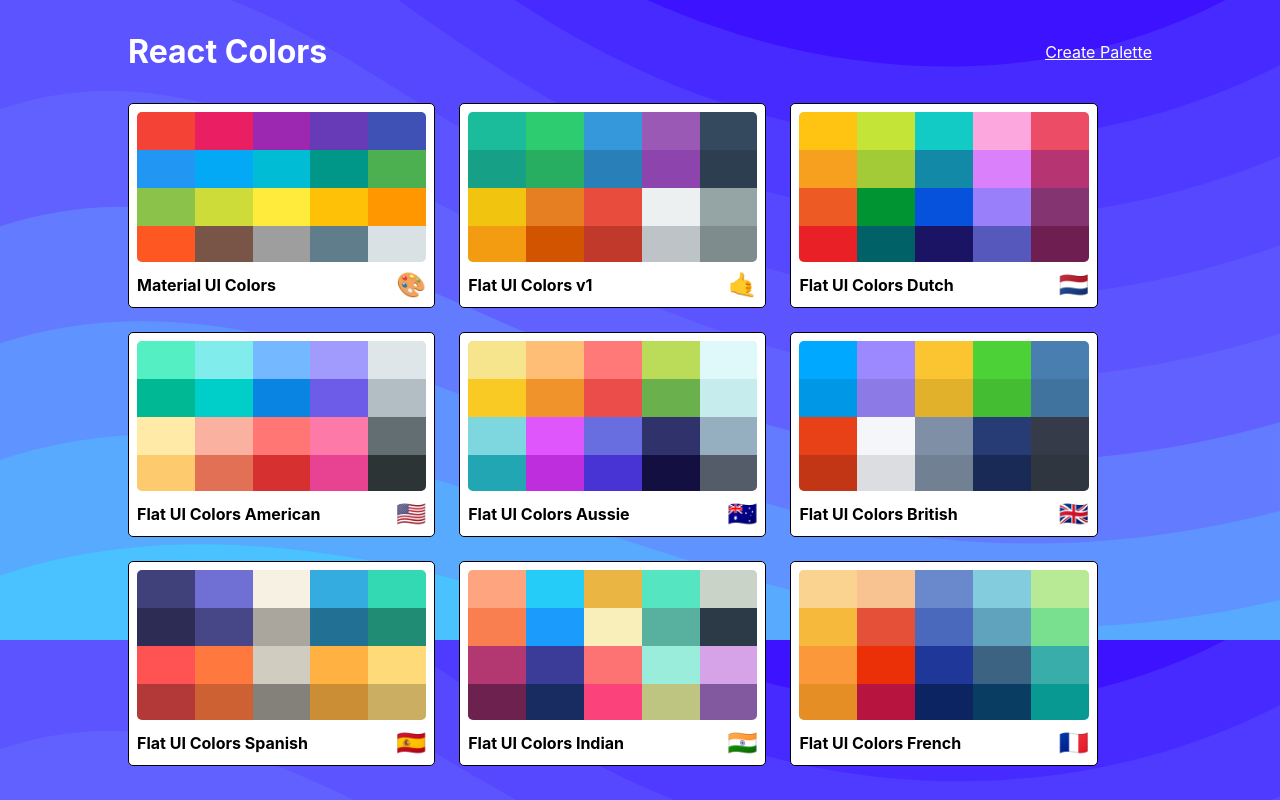
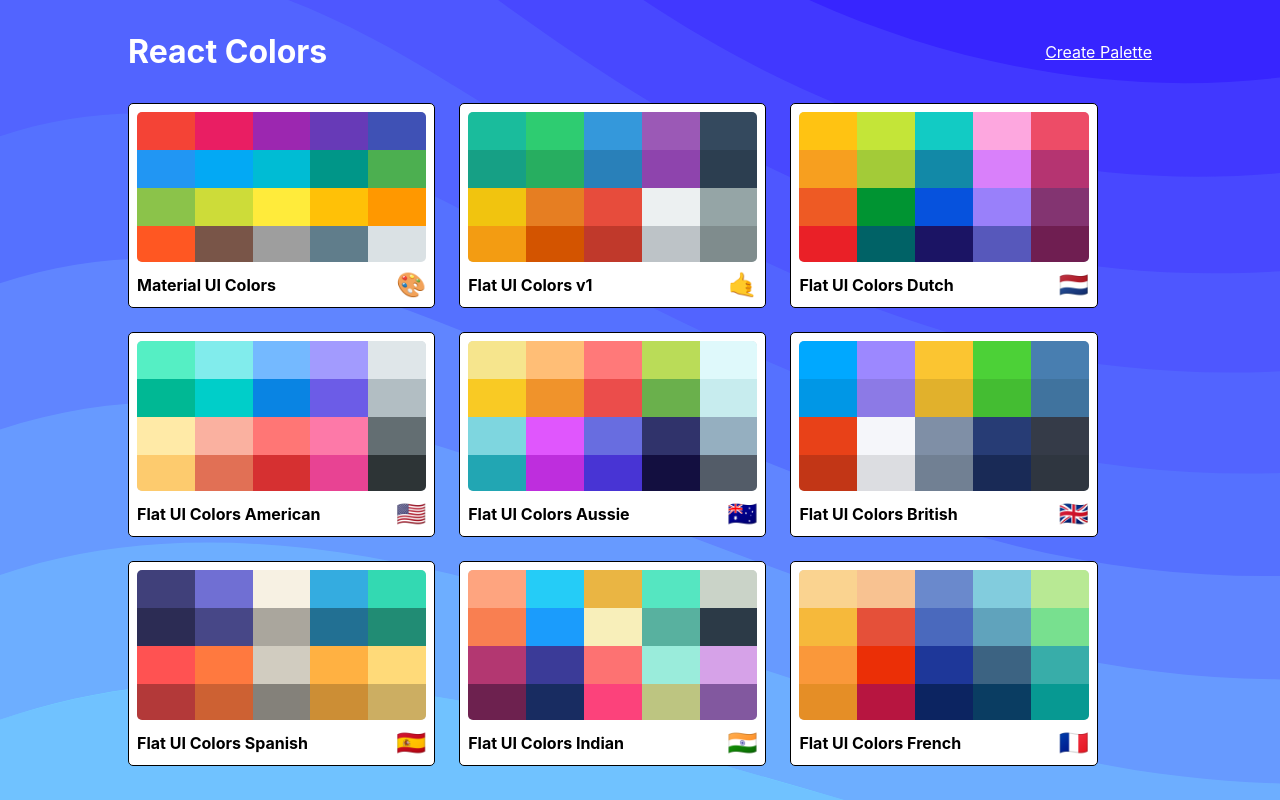
Before and after one commit to marius9648/color-app, a React (Create React App) app: page / in a window 1280 px wide. Built offline with nearby package versions, Linux system fonts and the light colour scheme.

Commit message:
Clean up files

```diff
--- a/src/ColorBox.js
+++ b/src/ColorBox.js
@@ -41,7 +41,7 @@
             })}
           >
             <h1>copied!</h1>
-            <p className={classes.copyText}>{this.props.background}</p>
+            <p className={classes.copyText}>{background}</p>
           </div>
           <div>
             <div className={classes.boxContent}>
--- a/src/MiniPalette.js
+++ b/src/MiniPalette.js
@@ -17,9 +17,7 @@
     this.props.goToPalette(this.props.id);
   }
   render() {
-    const { classes, paletteName, emoji, colors, handleClick, id } = this.props;
-    console.log('RENDERING: ', paletteName);
-
+    const { classes, paletteName, emoji, colors } = this.props;
     const miniColorBoxes = colors.map((color) => (
       <div
         className={classes.miniColor}
--- a/src/styles/PaletteListStyles.js
+++ b/src/styles/PaletteListStyles.js
@@ -18,6 +18,8 @@
     justifyContent: 'center',
     backgroundColor: '##2ed9ff',
     backgroundImage: `url(${bg})`,
+    backgroundRepeat: 'no-repeat',
+    backgroundSize: 'cover',
     overflow: 'scroll',
   },
   heading: {
```
Also changed, not shown: src/styles/bg.svg.
